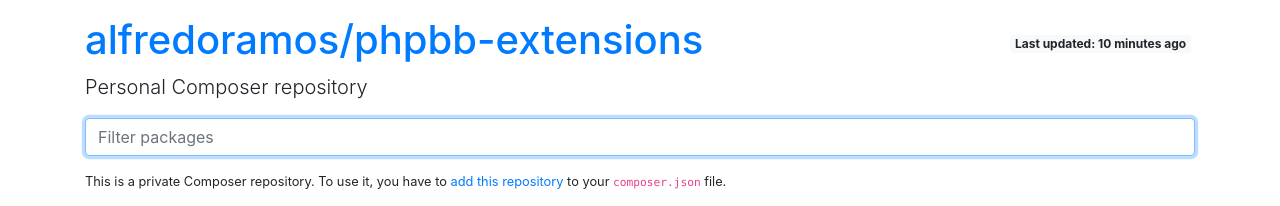
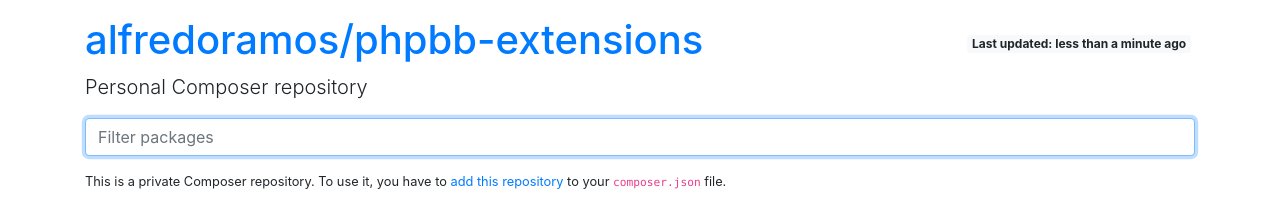
Before and after one commit to AlfredoRamos/AlfredoRamos.github.io, a Jekyll site: the page phpbb-extensions/index.html, which Jekyll copies as it is, in a window 1280 px wide and 900 px high. Shown: the top 206 px of the window. Built offline with Jekyll 4.4.1, drawn with Linux system fonts in a browser that asks for light colours.

Commit message:
[satis] Update repository

```diff
--- a/phpbb-extensions/index.html
+++ b/phpbb-extensions/index.html
@@ -21,8 +21,8 @@
             <a href="https://alfredoramos.mx/phpbb-extensions/">
                 <h1>alfredoramos/phpbb-extensions</h1>
             </a>
-            <span class="badge badge-light m-1" title="Sunday, 20-Dec-2020 01:21:21 UTC">
-                Last updated: <br class="d-md-none"> <time datetime="2020-12-20T01:21:21+00:00">Sunday, 20 Dec 2020 01:21:21 UTC</time>
+            <span class="badge badge-light m-1" title="Sunday, 20-Dec-2020 01:30:47 UTC">
+                Last updated: <br class="d-md-none"> <time datetime="2020-12-20T01:30:47+00:00">Sunday, 20 Dec 2020 01:30:47 UTC</time>
             </span>
         </div>
 
```
